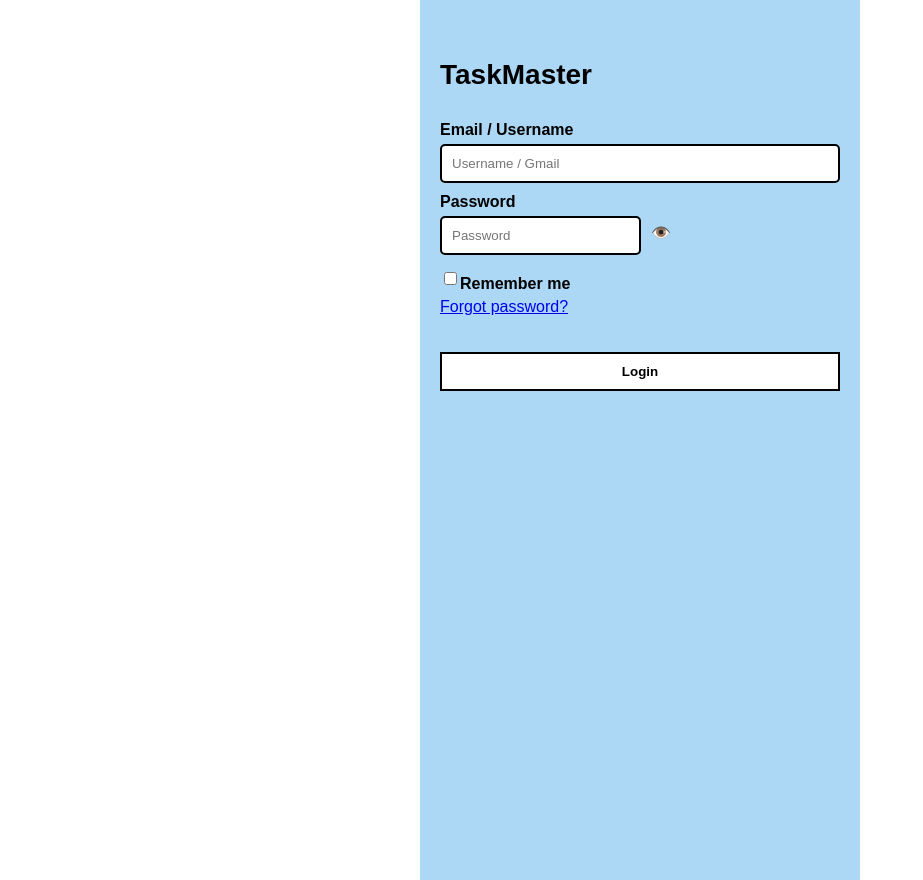
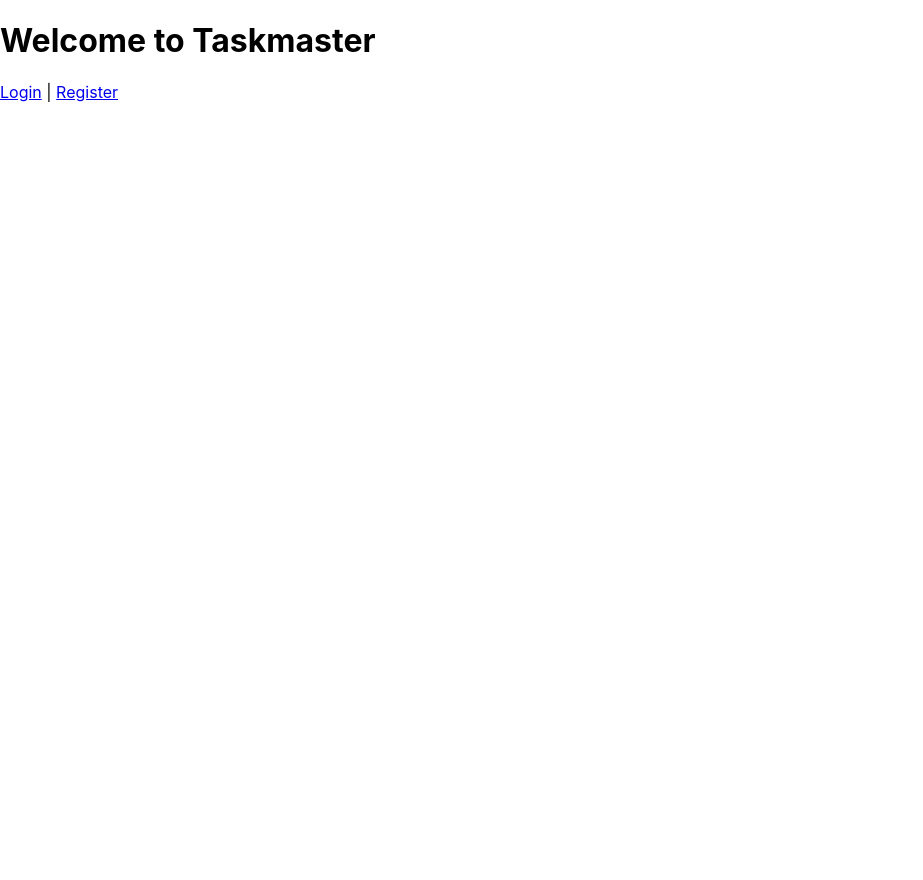
Before and after one commit to matthewlukyanov2/Task-Master, a React (Create React App) app in the folder taskmaster-app/: page / in a window 1280 px wide. Shown: the whole page, without its empty margins (0-923 px from the left). After the commit the page ends 800 px from the top, so only its background shows below. Built offline with nearby package versions, Linux system fonts and the light colour scheme.

Commit message:
added route to home page so it opens up to homepage on launch

```diff
--- a/taskmaster-app/src/App.js
+++ b/taskmaster-app/src/App.js
@@ -15,7 +15,8 @@
   return (
     <Router>
       <Routes>
-        <Route path="/" element={<Login />} />
+      <Route path="/" element={<Home />} />
+      <Route path="/login" element={<Login />} />
         <Route path="/register" element={<Register />} />
         <Route path="/dashboard" element={<Dashboard />} />
         <Route path="/settings" element={<Settings />} />
```
